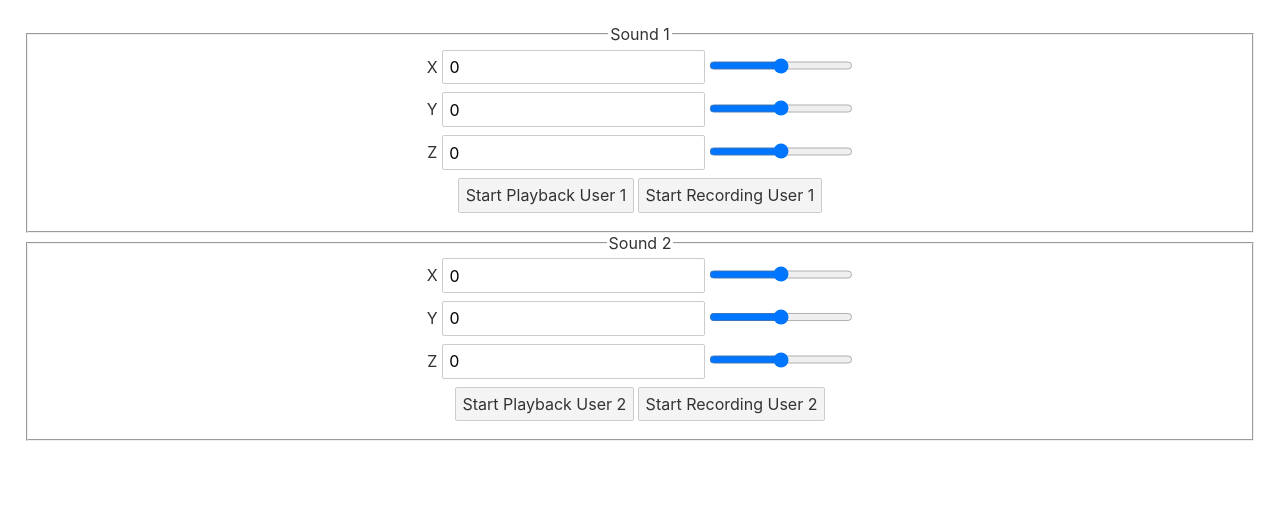
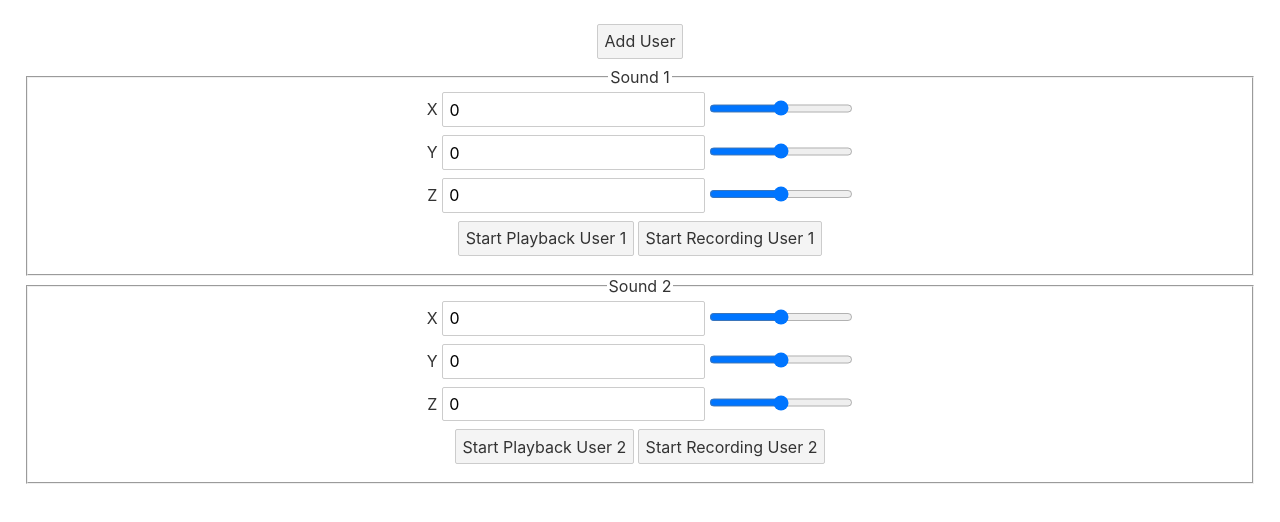
Before and after one commit to MileTwo/spatial_audio, a Svelte app in the folder ui/: page / in a window 1280 px wide. Shown: the top 522 px of the page. Built offline with nearby package versions, Linux system fonts and the light colour scheme.

Commit message:
dynamic add client

```diff
--- a/ui/src/App.svelte
+++ b/ui/src/App.svelte
@@ -30,7 +30,13 @@
 </style>
 
 <main>
-
+  <button
+    on:click={() => {
+      pos.push({ x: 0, y: 0, z: 0 });
+      clients = [...clients, clients.length + 1];
+    }}>
+    Add User
+  </button>
   {#each clients as c}
     <fieldset>
       <legend>Sound {c}</legend>
```
